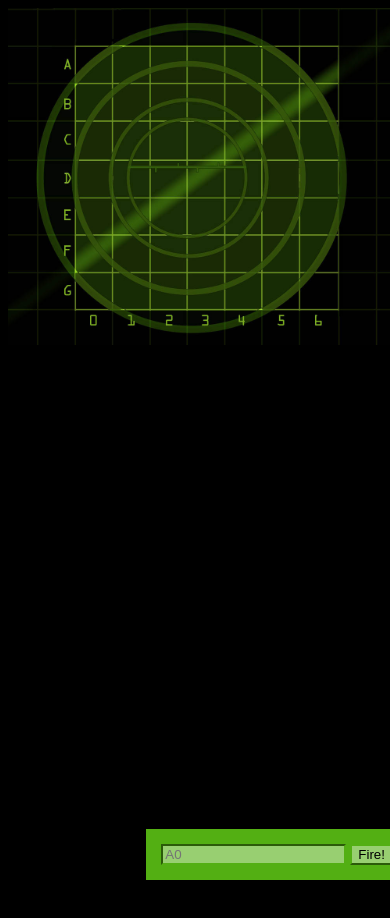
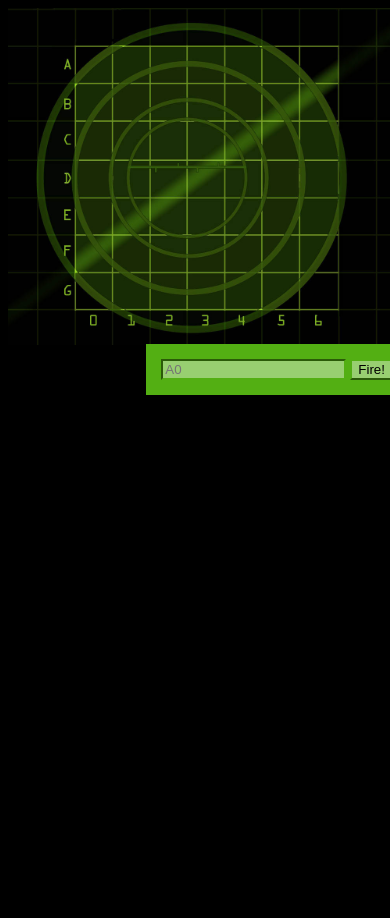
Before and after one commit to CaliforniaDev/Battleship, a plain HTML site: page index.html in a window 390 px wide. Drawn offline with Linux system fonts and the light colour scheme.

Commit message:
Fix sizing bugs and margins

```diff
--- a/index.html
+++ b/index.html
@@ -1,7 +1,6 @@
 <!DOCTYPE html>
 <html lang="en">
 <head>
-  <meta name="viewport" content="width=device-width, initial-scale=1" />
   <link rel="stylesheet" href="styles.css" />
   <meta charset="utf-8" />
   <title>Battleship</title>
--- a/styles.css
+++ b/styles.css
@@ -50,6 +50,9 @@ form input {
   div#board {
     width: 800px;
   }
+  form {
+    bottom: 5rem;
+  }
   table {
 
     position: absolute;
@@ -63,6 +66,10 @@ form input {
 }
 
 @media only screen and (max-width: 750px) {
+  form {
+    bottom: inherit;
+    top: 21rem;
+  }
   div#board {
     width: 400px;
     height: 1000px;
```
